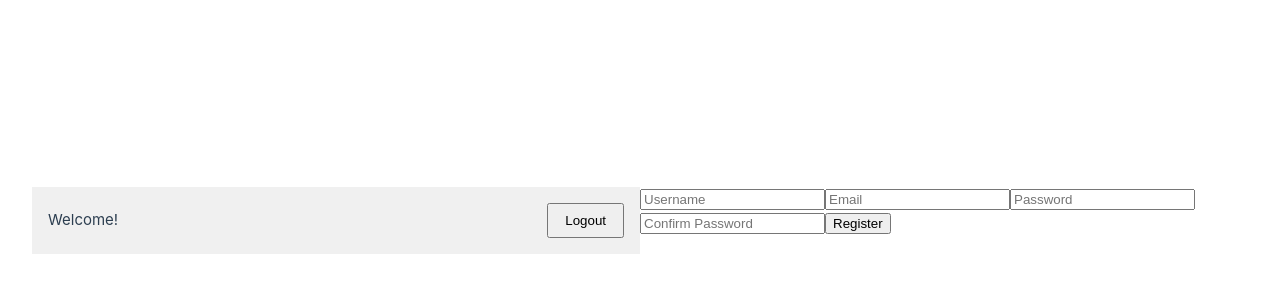
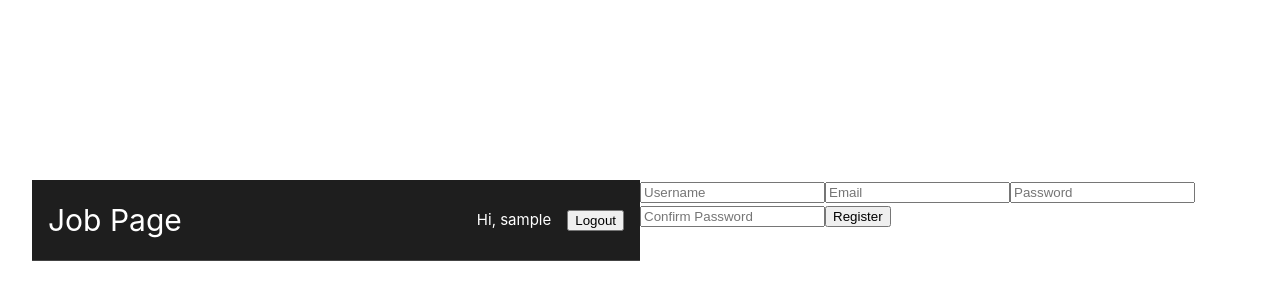
Before and after one commit to pili2026/talentLabs_assignment_fe, a Vue app: page /register in a window 1280 px wide. Shown: the part 180-480 px from the top of the page. Built offline with nearby package versions, Linux system fonts and the light colour scheme; sample sign-in values are in the browser's storage; the HTML template or start-up script is replaced by a standard one.

Commit message:
Update header

```diff
--- a/src/App.vue
+++ b/src/App.vue
@@ -5,7 +5,12 @@
 
 <script setup lang="ts">
 import { useAuthStore } from '@/stores/auth'
+import { onBeforeMount } from 'vue'
 import Header from './components/Header.vue'
 
 const auth = useAuthStore()
+
+onBeforeMount(() => {
+  auth.init()
+})
 </script>
--- a/src/components/Header.vue
+++ b/src/components/Header.vue
@@ -1,20 +1,19 @@
 <template>
   <header class="header">
-    <span class="welcome">Welcome!</span>
-    <button @click="logout">Logout</button>
+    <h1>Job Page</h1>
+    <div v-if="auth.username">
+      <span class="username">Hi, {{ auth.username }}</span>
+      <button @click="logout">Logout</button>
+    </div>
   </header>
 </template>
 
 <script setup lang="ts">
-import { useAuthStore } from '@/stores/auth'
-import { useRouter } from 'vue-router'
-
-const router = useRouter()
-const auth = useAuthStore()
+import { getAuthStoreInstance } from '@/stores/auth'
+const auth = getAuthStoreInstance()
 
 const logout = () => {
-  auth.clearTokens()
-  router.push('/login')
+  auth.logout()
 }
 </script>
 
@@ -23,11 +22,13 @@ const logout = () => {
   display: flex;
   justify-content: space-between;
   align-items: center;
-  background: #f0f0f0;
   padding: 1rem;
+  background: #1e1e1e;
+  color: #ffffff;
+  border-bottom: 1px solid #444;
 }
-button {
-  padding: 0.5rem 1rem;
-  cursor: pointer;
+
+.username {
+  margin-right: 1rem;
 }
 </style>
```
